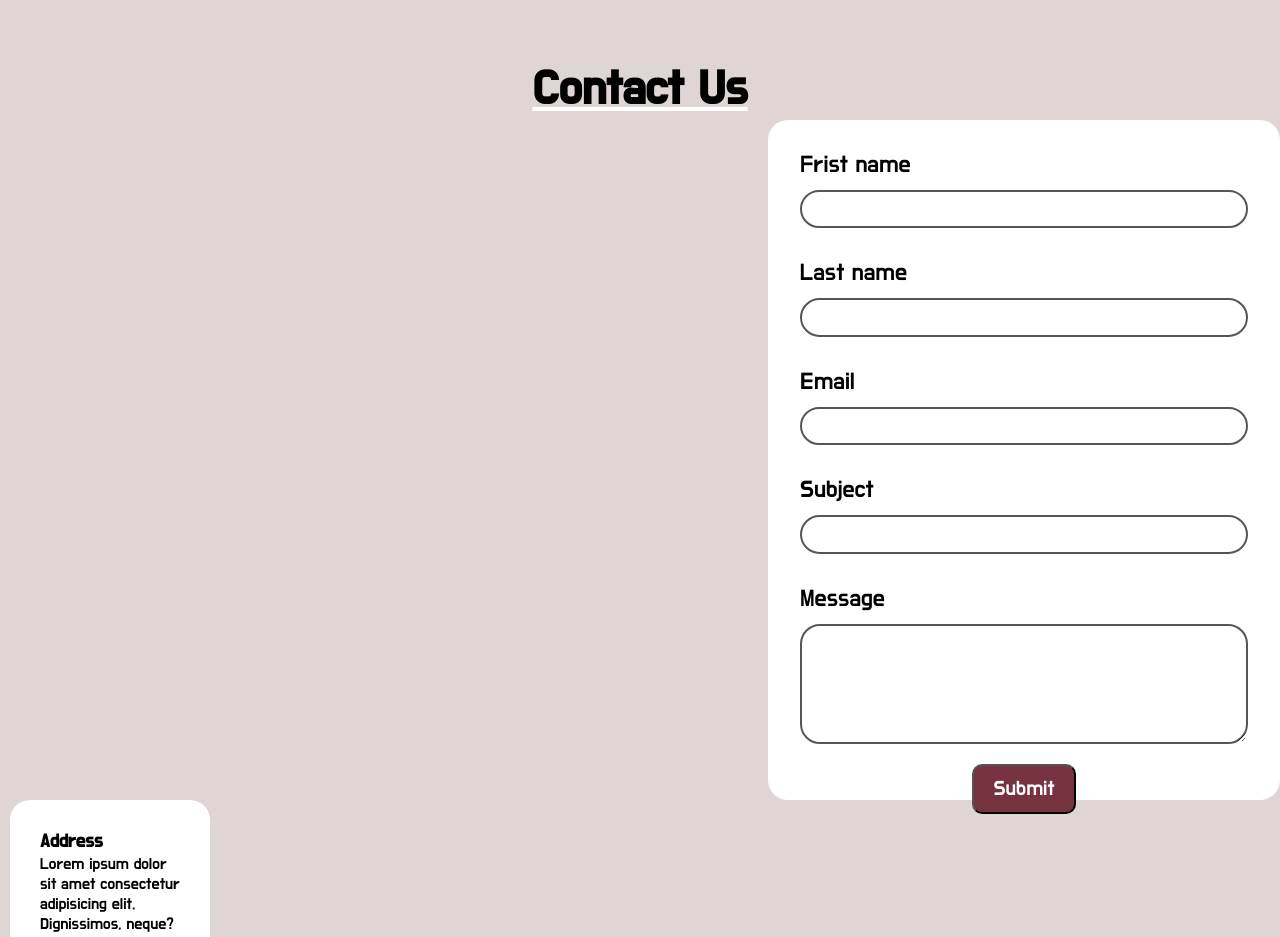
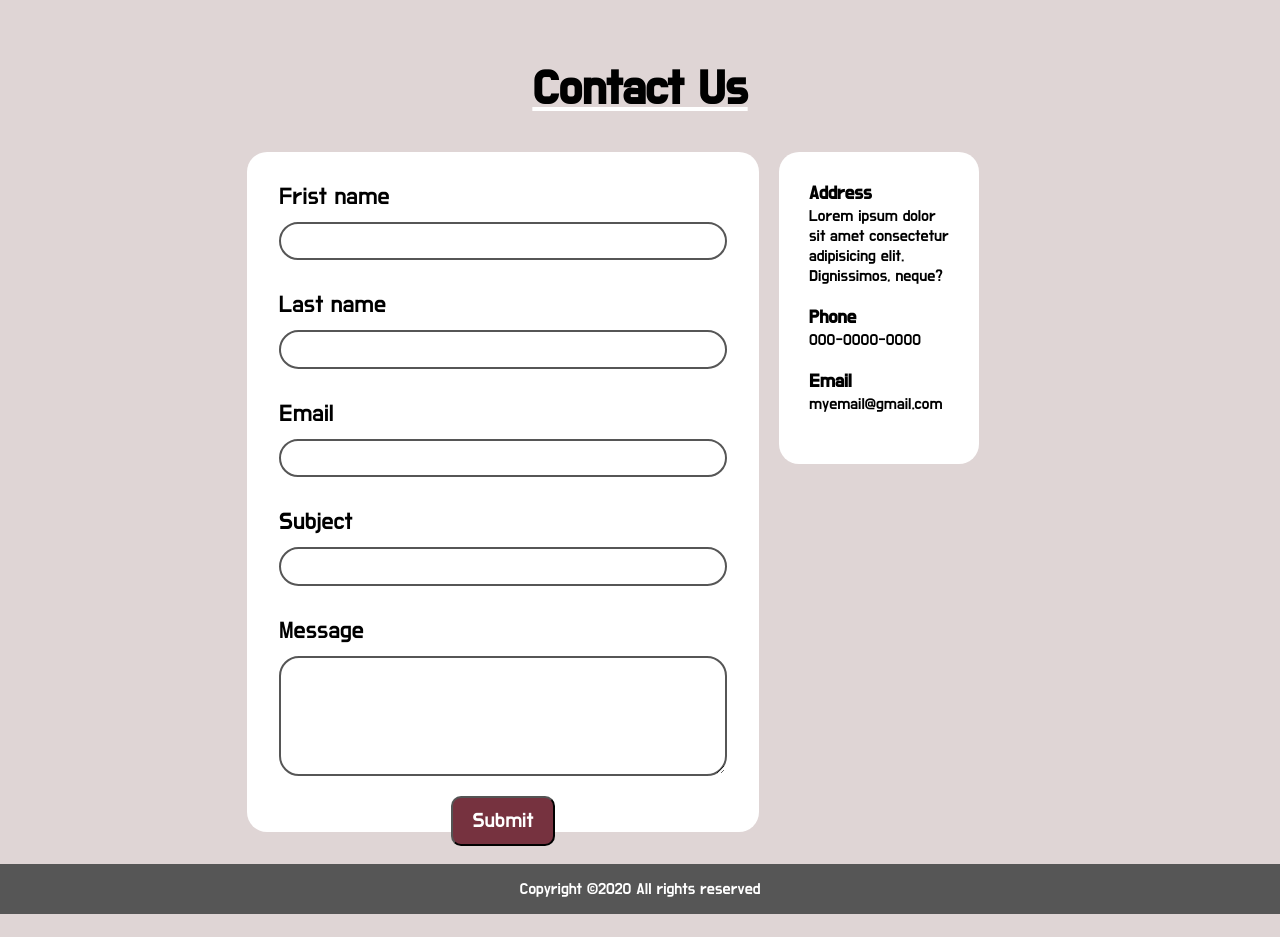
Before and after one commit to nayeong-lee1/web1, a plain HTML site: page index.html in a window 1280 px wide. Shown: the part 1680-2617 px from the top of the page. After the commit the page ends 2594 px from the top, so only its background shows below. Drawn offline with Linux system fonts and the light colour scheme.

Commit message:
solved grid problem of contact form part

```diff
--- a/css/style.css
+++ b/css/style.css
@@ -178,9 +178,10 @@ header {
 }
 
 /* contact */
-.section-d {
+#section-d {
     margin: 5px 15px;
 }
+
 .contact-title {
     text-align: center;
     font-size: 2em;
@@ -195,6 +196,7 @@ header {
     text-align: center;
     padding-top: 20px;
     padding-bottom: 20px;
+
 }
 
 .contact-box {
@@ -316,9 +318,9 @@ header {
 
         /* contact */
 
-    .section-d {
+    #section-d {
         display: grid;
-        grid-template-columns: 1fr 1fr;
+        grid-template-columns: 3fr 2fr;
         grid-gap: 10px;
         margin: 2em 15px;
     }
@@ -389,6 +391,7 @@ header {
        margin-left: 15vw;
    } */
 
+
    .contact-form {
         width: 40vw;
         height: 85vh;
--- a/index.html
+++ b/index.html
@@ -22,7 +22,7 @@
             </div>
             <!-- these are logo and button for nav -->
             <span class="dropdown-menu">
-                <button class="menu-btn" onclick="openNav()"><i class="fas fa-bars fa-6x"></i></button>
+                <button class="menu-btn" onclick="openNav()"><i class="fas fa-bars fa-4x"></i></button>
             </span>
             <img src="css/pic4.jpg" alt="logo" id="logo">
         </nav>
```
Also changed, not shown: 1 other file.
